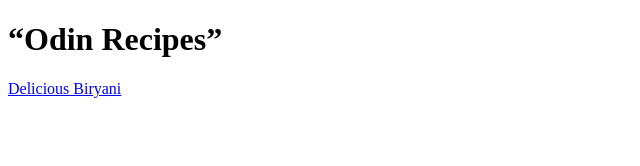
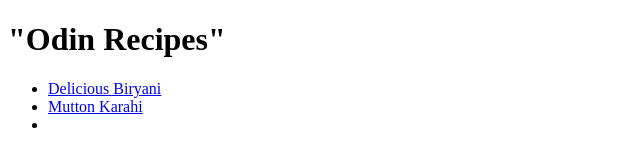
Before and after one commit to umersaif11/odin-recipes, a plain HTML site: page index.html in a window 1280 px wide. Shown: the whole page, without its empty margins (0-640 px from the left). Drawn offline with Linux system fonts and the light colour scheme.

Commit message:
Put different recipes in unordered list to avoid them in one line

```diff
--- a/index.html
+++ b/index.html
@@ -6,7 +6,11 @@
     <title>Odin Recipes</title>
 </head>
 <body>
-    <h1>“Odin Recipes”</h1>
-    <a href="recipes/biryani.html">Delicious Biryani</a>
+    <h1>"Odin Recipes"</h1>
+    <ul>
+    <li><a href="recipes/biryani.html">Delicious Biryani</a></li>
+    <li><a href="recipes/mutton.html">Mutton Karahi</a></li>
+    <li></li>
+    </ul>
 </body>
 </html>
```
Also changed, not shown: recipes/biryani.html (+1 -1 lines).
